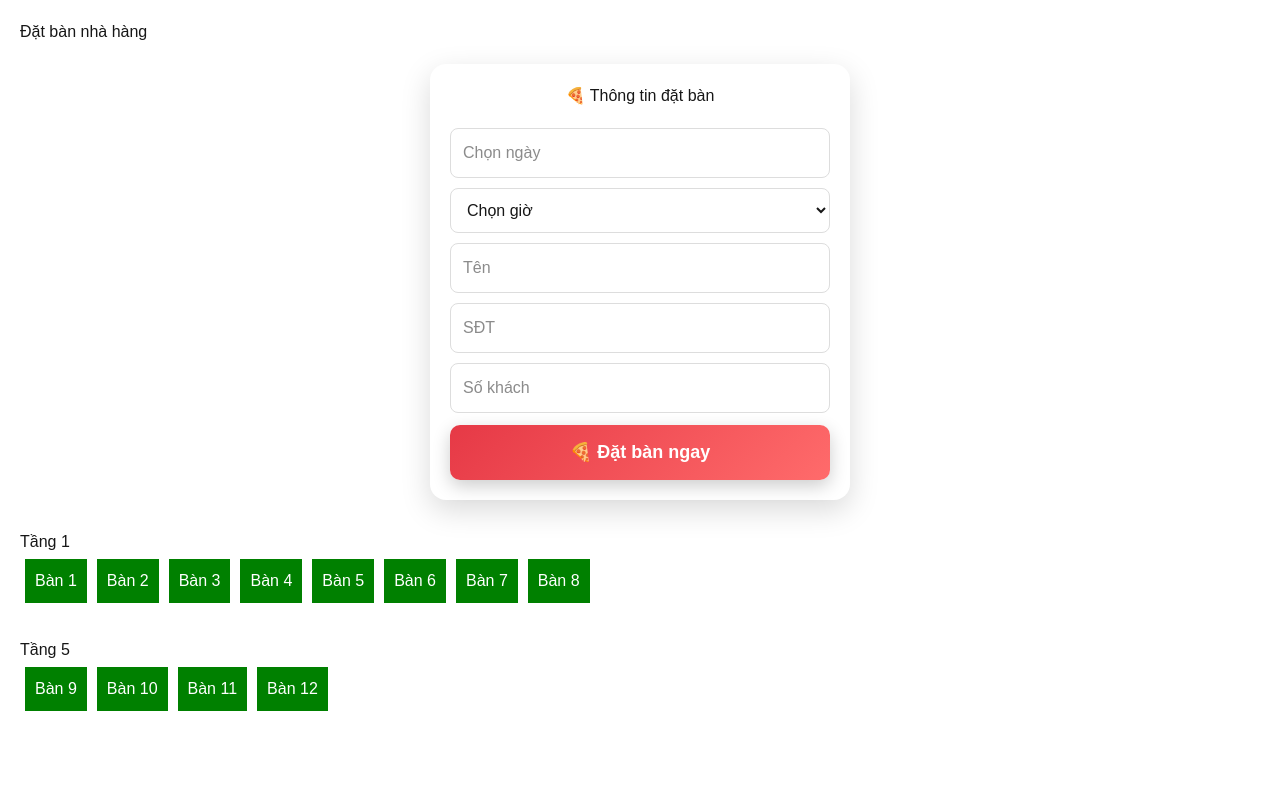
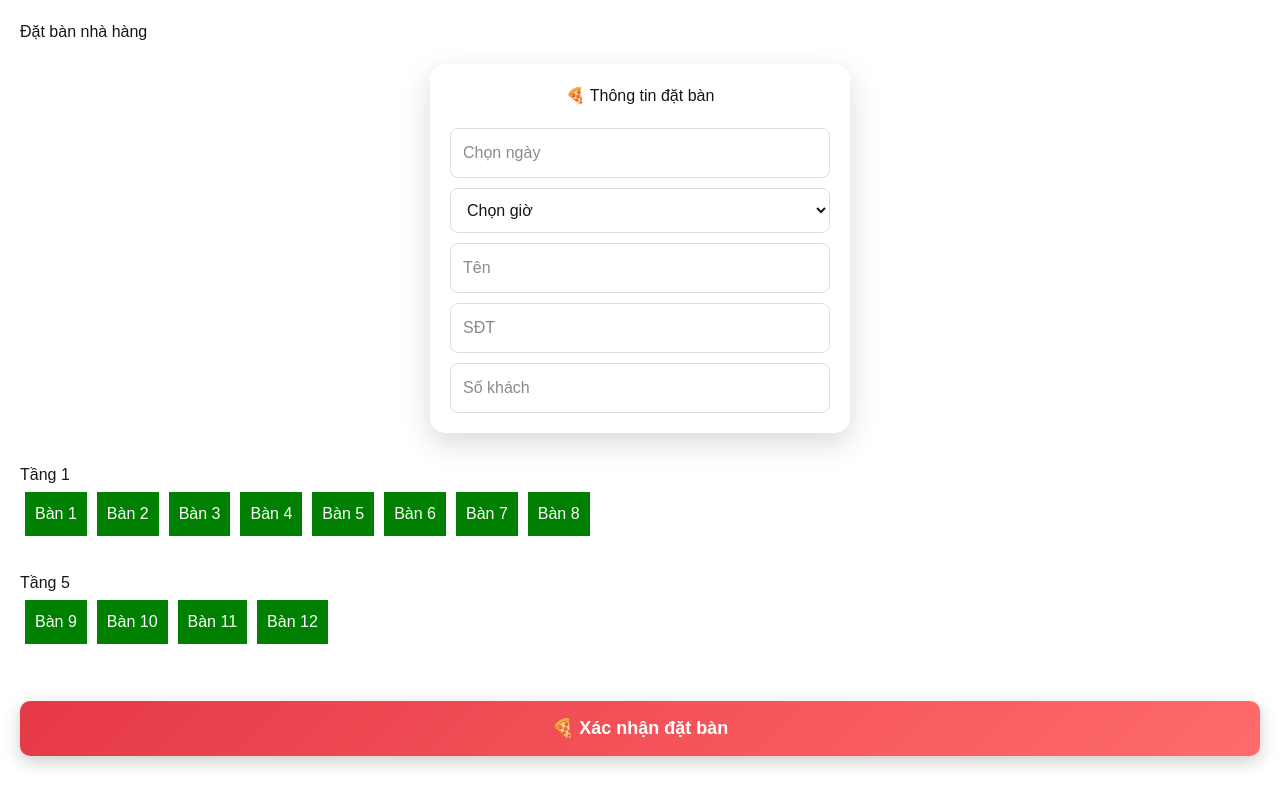
Before and after one commit to dejavuhousehalong-source/GoongPizza, a Next.js app: page / in a window 1280 px wide. Built offline with nearby package versions, Linux system fonts and the light colour scheme.

Commit message:
Update page.js

```diff
--- a/app/page.js
+++ b/app/page.js
@@ -89,9 +89,7 @@ export default function Home() {
           onChange={e => setGuests(e.target.value)}
         />
 
-        <button className="btn-book" onClick={handleBooking}>
-          🍕 Đặt bàn ngay
-        </button>
+
       </div>
 
       {/* KHU CHỌN BÀN */}
@@ -122,6 +120,16 @@ export default function Home() {
           </div>
         </div>
       ))}
-    </div>
+    {/* NÚT ĐẶT BÀN CUỐI TRANG */}
+<div style={{ marginTop: 40 }}>
+  <button
+    className="btn-book"
+    onClick={handleBooking}
+    disabled={!date || !time || !name || !phone || !guests || !selectedTable}
+  >
+    🍕 Xác nhận đặt bàn
+  </button>
+</div>
+      </div>
   )
 }
```
